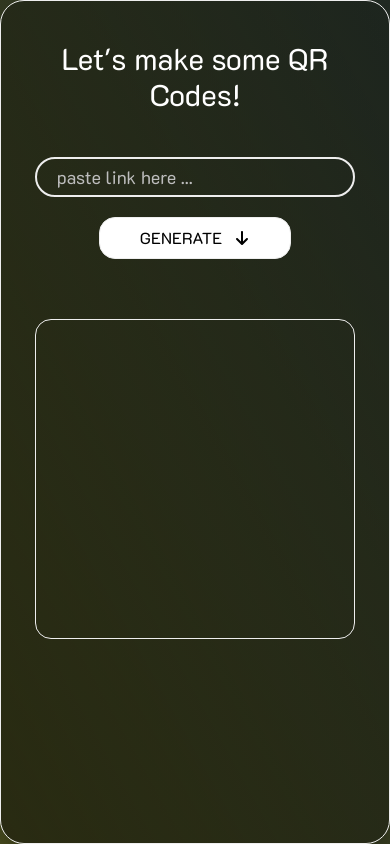
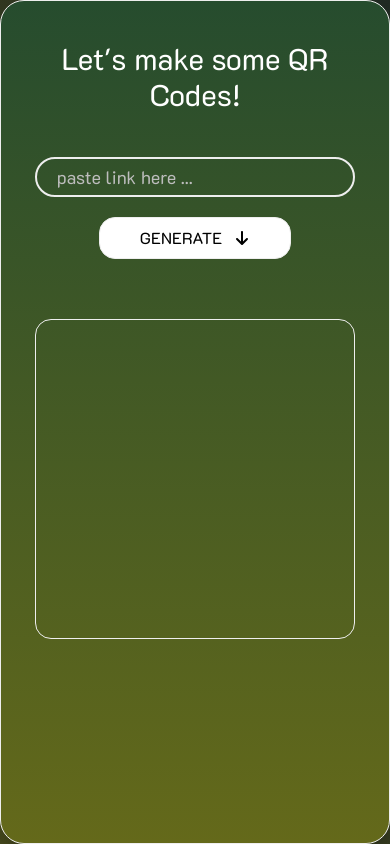
Before and after one commit to Igor5667/QrCodeGenerator, a React (Vite) app: page / in a window 390 px wide. Built offline with nearby package versions, Linux system fonts and the light colour scheme.

Commit message:
fix QrBox width add phone gradient

```diff
--- a/src/components/MainBox.tsx
+++ b/src/components/MainBox.tsx
@@ -2,7 +2,7 @@ function MainBox({ children }: any) {
   return (
     <div
       className="h-[100svh] w-[100svw] md:w-2/3 md:h-[90%] flex flex-col items-center gap-5
-    bg-background-card-gradient text-white border border-slate-400
+    bg-background-phone-gradient md:bg-background-card-gradient text-white border border-slate-400
     rounded-3xl px-4 md:px-0 py-10 shadow-xl"
     >
       {children}
--- a/src/components/QrBox.tsx
+++ b/src/components/QrBox.tsx
@@ -11,7 +11,7 @@ interface QrBoxProps {
 function QrBox({ qrImgUrl, downloadQrCode, openQrInNewTab }: QrBoxProps) {
   return (
     <div
-      className="w-[90%] mt-10 qr-box md:flex-1 aspect-square border rounded-2xl p-5 md:mt-5
+      className="w-[90%] md:w-auto md:w- mt-10 qr-box md:flex-1 aspect-square border rounded-2xl p-5 md:mt-5
      relative overflow-hidden"
     >
       {qrImgUrl && (
--- a/tailwind.config.js
+++ b/tailwind.config.js
@@ -9,6 +9,8 @@ module.exports = withMT({
         "background-gradient": "linear-gradient(61deg, #44471d, #202922);",
         "background-card-gradient":
           "linear-gradient(61deg, rgba(0,0,0,0.4), rgba(0,0,0,0.1))",
+        "background-phone-gradient":
+          "linear-gradient(rgba(38,76,46,1), rgba(100,105,26,1))",
       },
     },
   },
```
